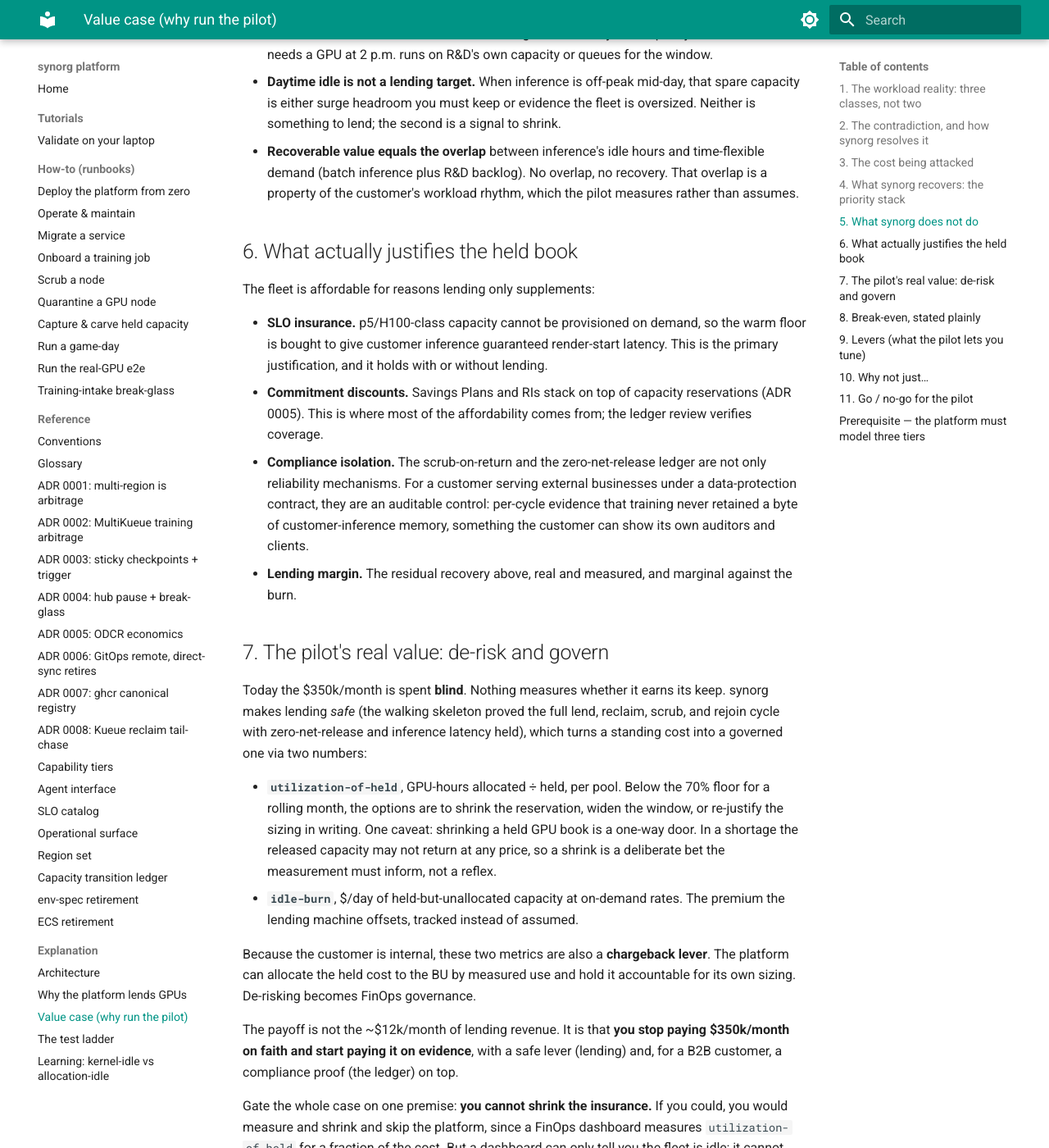
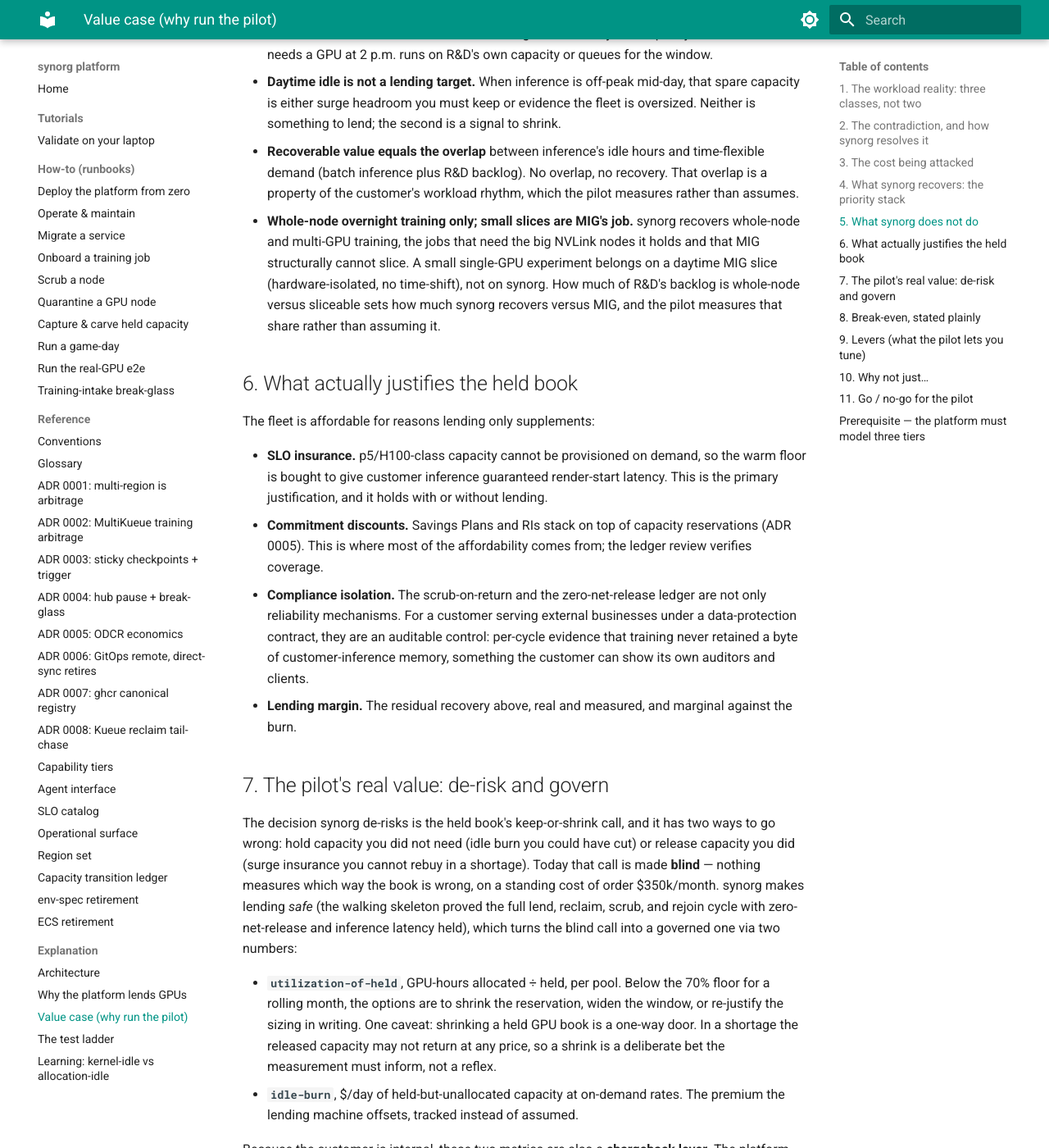
Before and after one commit to nycterent/synorg, an MkDocs documentation site: the page built from docs/value-case.md, in a window 1280 px wide and 1400 px high, scrolled down 3498 px. Shown: the whole window at 82% size. Built offline with MkDocs 1.6.1 and Material for MkDocs 9.7.7, drawn with Linux system fonts in a browser that asks for light colours; some of the changed text lies outside the part shown.

Commit message:
docs(value): re-anchor on the keep-or-shrink decision; scope MIG vs synorg
- Anchor the pitch on the decision-at-risk (hold idle you didn't need vs
  release surge insurance you can't rebuy), demoting the $350k figure to
  context.
- Scope synorg to whole-node and multi-GPU overnight training; hand small
  single-GPU slices to daytime MIG. Make the whole-node-vs-sliceable share of
  the R&D backlog something the pilot measures, and reframe the MIG alternative
  as a complement rather than a rejected option.

Entire-Checkpoint: 47191cfe620d

```diff
--- a/docs/value-case.md
+++ b/docs/value-case.md
@@ -147,6 +147,13 @@
   time-flexible demand (batch inference plus R&D backlog). No overlap, no recovery.
   That overlap is a property of the customer's workload rhythm, which the pilot
   measures rather than assumes.
+- **Whole-node overnight training only; small slices are MIG's job.** synorg
+  recovers whole-node and multi-GPU training, the jobs that need the big NVLink
+  nodes it holds and that MIG structurally cannot slice. A small single-GPU
+  experiment belongs on a daytime MIG slice (hardware-isolated, no time-shift), not
+  on synorg. How much of R&D's backlog is whole-node versus sliceable sets how much
+  synorg recovers versus MIG, and the pilot measures that share rather than
+  assuming it.
 
 ## 6. What actually justifies the held book
 
@@ -168,10 +175,14 @@
 
 ## 7. The pilot's real value: de-risk and govern
 
-Today the $350k/month is spent **blind**. Nothing measures whether it earns its
-keep. synorg makes lending *safe* (the walking skeleton proved the full lend,
-reclaim, scrub, and rejoin cycle with zero-net-release and inference latency held),
-which turns a standing cost into a governed one via two numbers:
+The decision synorg de-risks is the held book's keep-or-shrink call, and it has
+two ways to go wrong: hold capacity you did not need (idle burn you could have cut)
+or release capacity you did (surge insurance you cannot rebuy in a shortage).
+Today that call is made **blind** — nothing measures which way the book is wrong,
+on a standing cost of order $350k/month. synorg makes lending *safe* (the walking
+skeleton proved the full lend, reclaim, scrub, and rejoin cycle with
+zero-net-release and inference latency held), which turns the blind call into a
+governed one via two numbers:
 
 - **`utilization-of-held`**, GPU-hours allocated ÷ held, per pool. Below the 70%
   floor for a rolling month, the options are to shrink the reservation, widen the
@@ -185,9 +196,11 @@
 lever**. The platform can allocate the held cost to the BU by measured use and
 hold it accountable for its own sizing. De-risking becomes FinOps governance.
 
-The payoff is not the ~$12k/month of lending revenue. It is that **you stop paying
-$350k/month on faith and start paying it on evidence**, with a safe lever (lending)
-and, for a B2B customer, a compliance proof (the ledger) on top.
+The payoff is not the ~$12k/month of lending revenue. It is that **the keep-or-shrink
+call stops being made on faith and starts being made on evidence**, with a safe
+lever (lending) to act on it and, for a B2B customer, a compliance proof (the
+ledger) on top. Getting a decision that size right is worth far more than the
+marginal recovery.
 
 Gate the whole case on one premise: **you cannot shrink the insurance.** If you
 could, you would measure and shrink and skip the platform, since a FinOps
@@ -239,9 +252,10 @@
   with small experiments and sidesteps scrub latency. But MIG partitions are static
   and fragment the GPU: each slice is a fraction, so a large training run that wants
   a whole 8×H100 node with NVLink cannot use it, and repartitioning still drains
-  the GPU. MIG fits the small co-location case, not the whole-fleet
-  overnight-training case. Where it fits, use it; it is complementary, not a
-  replacement.
+  the GPU. So MIG and synorg divide the work: MIG serves daytime, hardware-isolated
+  slices for small single-GPU workloads; synorg serves the whole-node and multi-GPU
+  overnight training MIG cannot slice. Use MIG where it fits; it is a complement,
+  not a replacement.
 - **…rent from a neocloud?** Let someone else hold the idle and rent
   dedicated-feeling capacity. A real option where available and compliant, but it
   moves the customer's data to a third party (a contractual problem for a B2B
```
